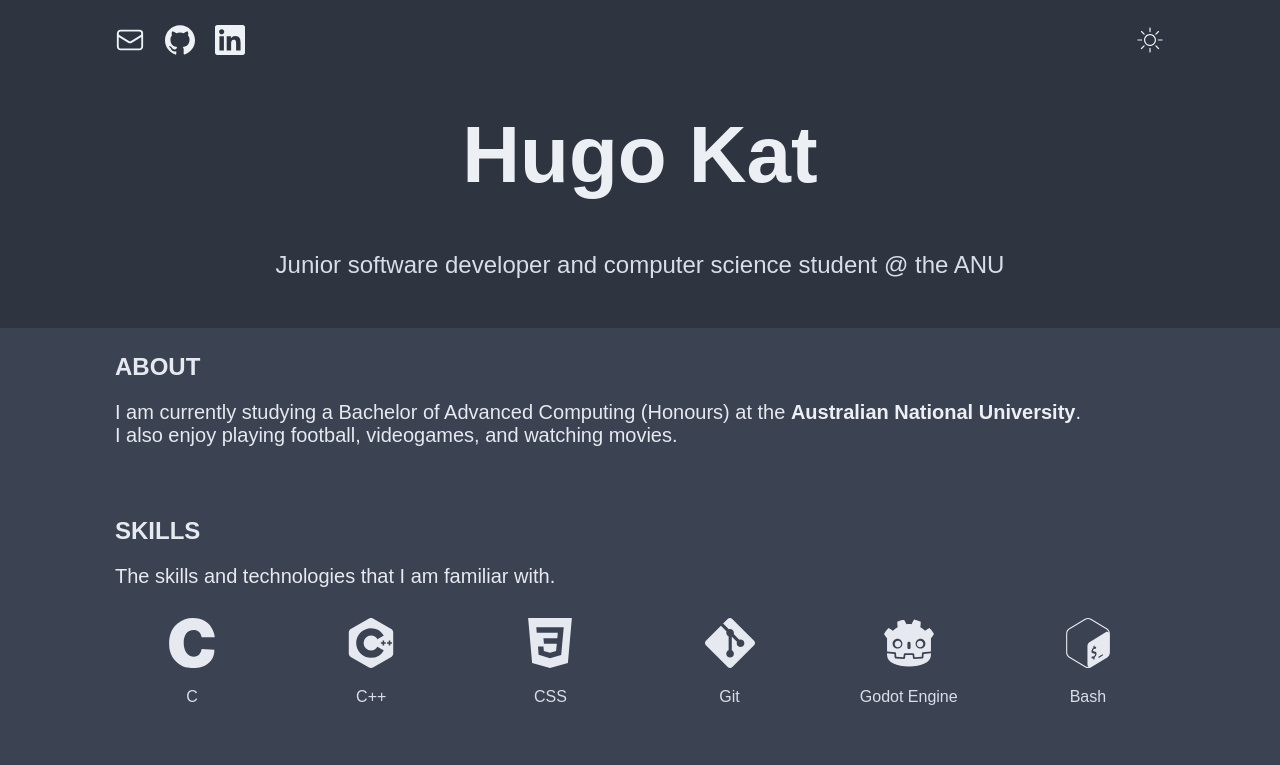
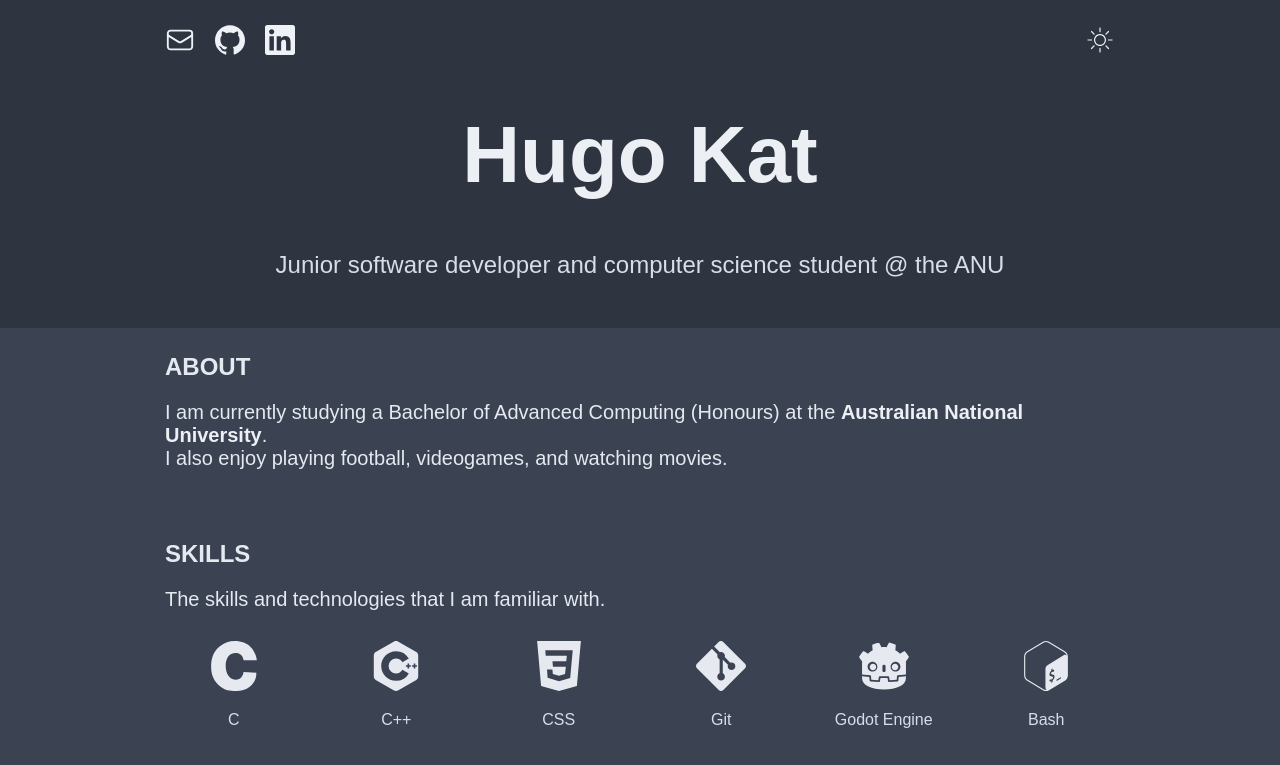
Before and after one commit to hkattt/portfolio, a React (Vite) app in the folder portfolio/: page / in a window 1280 px wide. Shown: the top 765 px of the page. Built offline with nearby package versions, Linux system fonts and the light colour scheme; a web font is replaced by a local one.

Commit message:
Fixed root container size and colour issue

```diff
--- a/portfolio/src/Content/Content.module.css
+++ b/portfolio/src/Content/Content.module.css
@@ -1,5 +1,6 @@
 .content {
     display: grid;
+    border-radius: 25px;
     grid-template-columns: repeat(1, 1fr);
     gap: 50px;
     margin: 0 auto auto auto;
--- a/portfolio/src/Content/Content.tsx
+++ b/portfolio/src/Content/Content.tsx
@@ -10,7 +10,7 @@ function Content() {
             <About/>
             <Skills/>
             <Projects/>
-      </main>
+        </main>
     )
 }
 
--- a/portfolio/src/Footer/Footer.module.css
+++ b/portfolio/src/Footer/Footer.module.css
@@ -1,6 +1,5 @@
 .footer {
     background-color: var(--background-primary);
-    align-items: left;
 }
 
 .content {
--- a/portfolio/src/index.css
+++ b/portfolio/src/index.css
@@ -1,16 +1,9 @@
 :root {
+  background-color: var(--background-secondary);
   font-family: Inter, sans-serif;
   font-feature-settings: 'liga' 1, 'calt' 1; /* fix for Chrome */
 
-  --content-width: 1100px;
-  /*--accent-primary:       #5E81AC;*/
-  --accent-primary:       #BF616A;
-  /*--accent-secondary:     #81A1C1;*/
-  --accent-secondary:       #BF616A;
-  /*--accent-tertiary:      #88C0D0;*/
-  --accent-tertiary:       #BF616A;
-  /*--selected-filter:  invert(66%) sepia(11%) saturate(930%) hue-rotate(169deg) brightness(91%) contrast(96%);*/
-  --selected-filter: invert(48%) sepia(37%) saturate(708%) hue-rotate(305deg) brightness(88%) contrast(85%);
+  --content-width: 1000px;
 
   font-synthesis: none;
   text-rendering: optimizeLegibility;
@@ -23,11 +16,10 @@
 }
 
 #root {
-  background-color: var(--background-secondary);
   display: grid;
   grid-template-columns: 1fr;
   grid-template-rows: auto 1fr auto;
-  height: 100%;
+  min-height: 100vh;
   margin: 0;
   text-align: center;
   justify-content: center;
@@ -47,11 +39,14 @@ html[theme="light"] {
   --font-primary:         #2E3440;
   --font-secondary:       #3B4252;
   --font-tertiary:        #424C5E;
-
+  --accent-primary:       #5E81AC;
+  --accent-secondary:     #81A1C1;
+  --accent-tertiary:      #88C0D0;
 
   --primary-filter:   invert(18%) sepia(6%) saturate(1775%) hue-rotate(182deg) brightness(95%) contrast(91%);
   --secondary-filter: invert(23%) sepia(19%) saturate(635%) hue-rotate(184deg) brightness(91%) contrast(87%);
   --tertiary-filter:  invert(27%) sepia(11%) saturate(1072%) hue-rotate(180deg) brightness(96%) contrast(89%);
+  --selected-filter:  invert(66%) sepia(11%) saturate(930%) hue-rotate(169deg) brightness(91%) contrast(96%);
 }
 
 html[theme="dark"] {
@@ -61,10 +56,14 @@ html[theme="dark"] {
   --font-primary:         #ECEFF4;
   --font-secondary:       #E5E9F0;
   --font-tertiary:        #D8DEE9;
+  --accent-primary:       #BF616A;
+  --accent-secondary:     #BF616A;
+  --accent-tertiary:      #BF616A;
 
   --primary-filter:   invert(98%) sepia(14%) saturate(534%) hue-rotate(176deg) brightness(99%) contrast(94%);
   --secondary-filter: invert(96%) sepia(4%) saturate(265%) hue-rotate(179deg) brightness(96%) contrast(97%);
   --tertiary-filter:  invert(92%) sepia(21%) saturate(270%) hue-rotate(185deg) brightness(98%) contrast(86%);
+  --selected-filter:  invert(48%) sepia(37%) saturate(708%) hue-rotate(305deg) brightness(88%) contrast(85%);
 }
 
 * {
```
